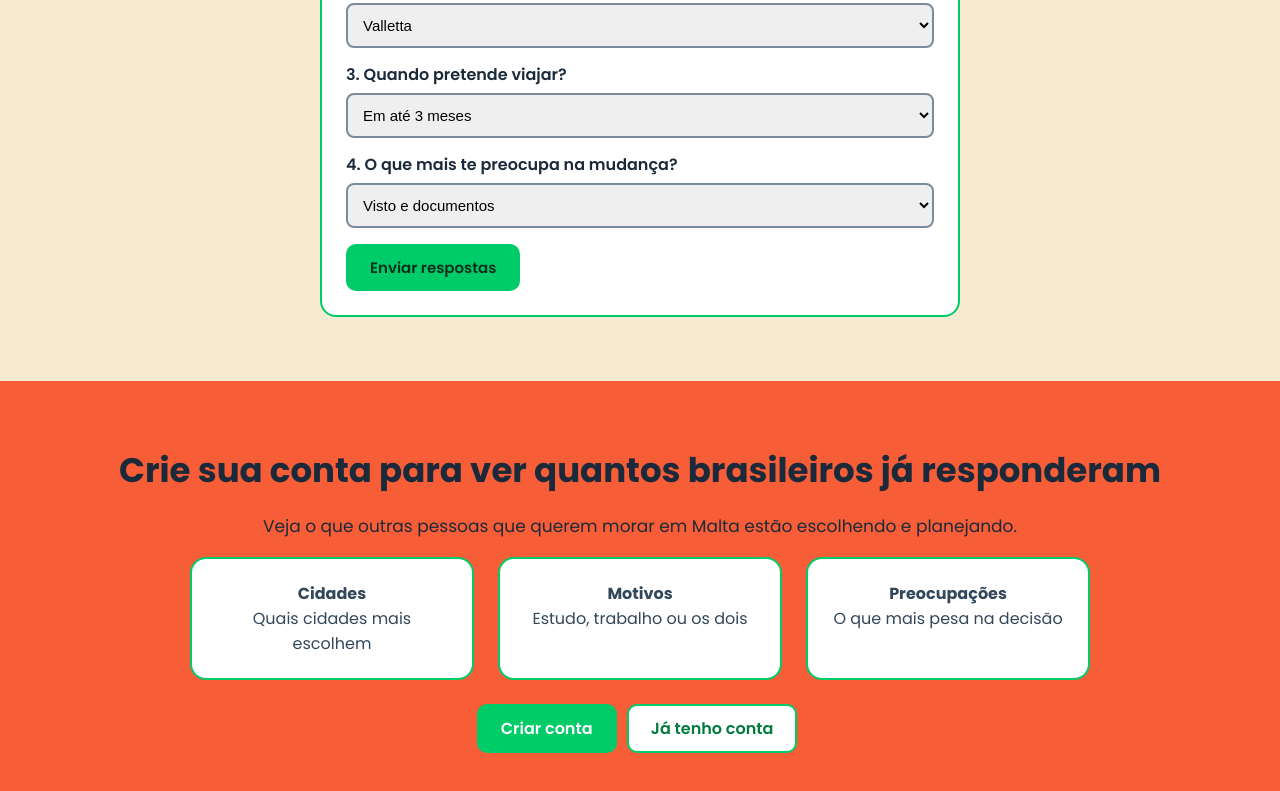
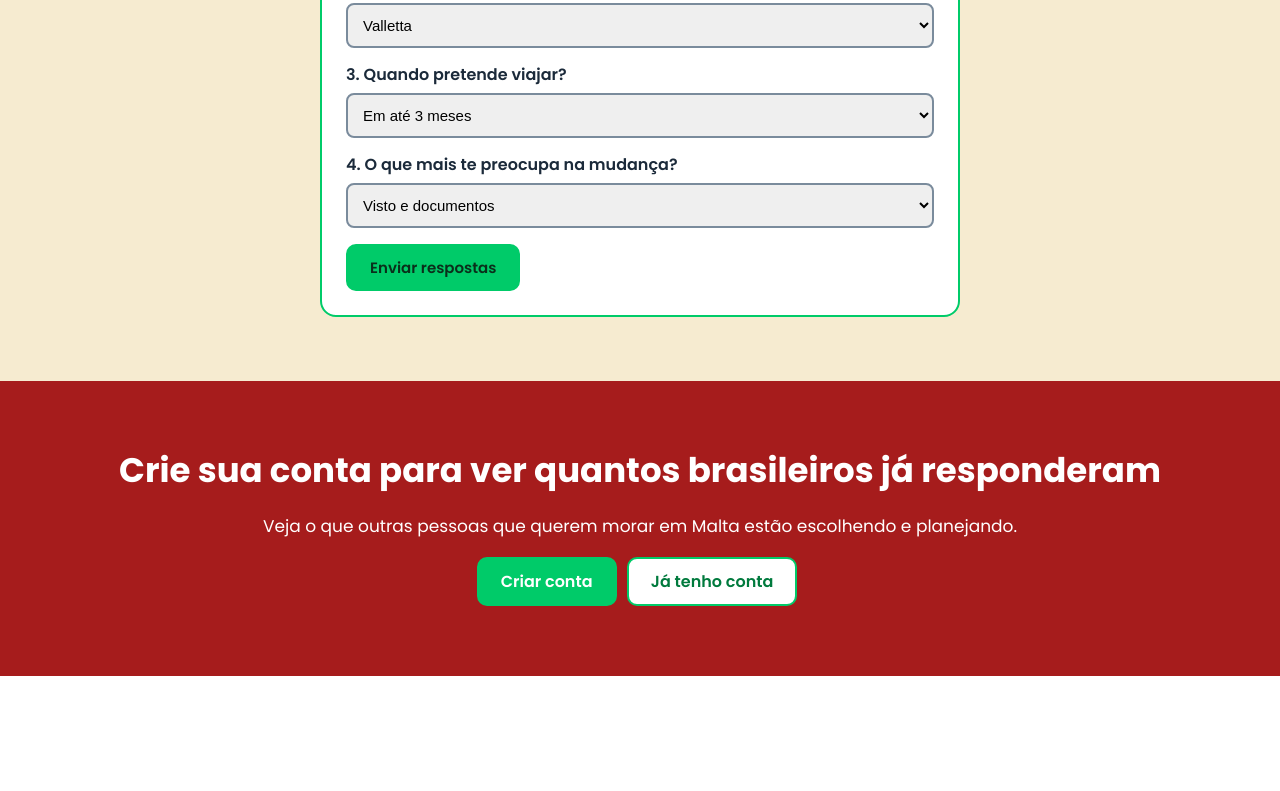
Before and after one commit to EnzoRomanM/malta_para_brasileiros, a website: page public/index.html in a window 1280 px wide. Shown: the part 4944-5735 px from the top of the page. After the commit the page ends 5620 px from the top, so only its background shows below. Drawn offline with Linux system fonts and the light colour scheme.

Commit message:
Alterando a cor do título e do subtítulo da última seção da Home para branco

```diff
--- a/public/css/style.css
+++ b/public/css/style.css
@@ -182,8 +182,8 @@ button {
 
 
 
-.fundo_laranja {
-    background: #F75D37;
+.fundo_vermelho {
+    background: #a61c1c;
 }
 
 .titulo_branco {
@@ -380,19 +380,13 @@ button {
     color: #0A2F1B;
 }
 
-.linha_cartoes {
-    display: flex;
-    gap: 24px;
-    max-width: 900px;
-    margin: 0 auto 24px auto;
-}
 
-.titulo_escuro {
-    color: #1B2A3A;
+.titulo_branco {
+    color: #ffff;
 }
 
 .texto_escuro {
-    color: #1B2A3A;
+    color: #ffff;
     font-size: 17px;
 }
 
--- a/public/index.html
+++ b/public/index.html
@@ -316,15 +316,10 @@
         </div>
     </div>
 
-    <div class="secao fundo_laranja">
-        <h2 class="titulo_escuro">Crie sua conta para ver quantos brasileiros já responderam</h2>
+    <div class="secao fundo_vermelho">
+        <h2 class="titulo_branco">Crie sua conta para ver quantos brasileiros já responderam</h2>
         <p class="texto_escuro">Veja o que outras pessoas que querem morar em Malta estão escolhendo e planejando.</p>
 
-        <div class="linha_cartoes">
-            <div class="cartao_pequeno"><b>Cidades</b><br>Quais cidades mais escolhem</div>
-            <div class="cartao_pequeno"><b>Motivos</b><br>Estudo, trabalho ou os dois</div>
-            <div class="cartao_pequeno"><b>Preocupações</b><br>O que mais pesa na decisão</div>
-        </div>
 
         <a class="link_botao_verde" href="cadastro.html">Criar conta</a>
         <a class="link_botao" href="login.html">Já tenho conta</a>
```
